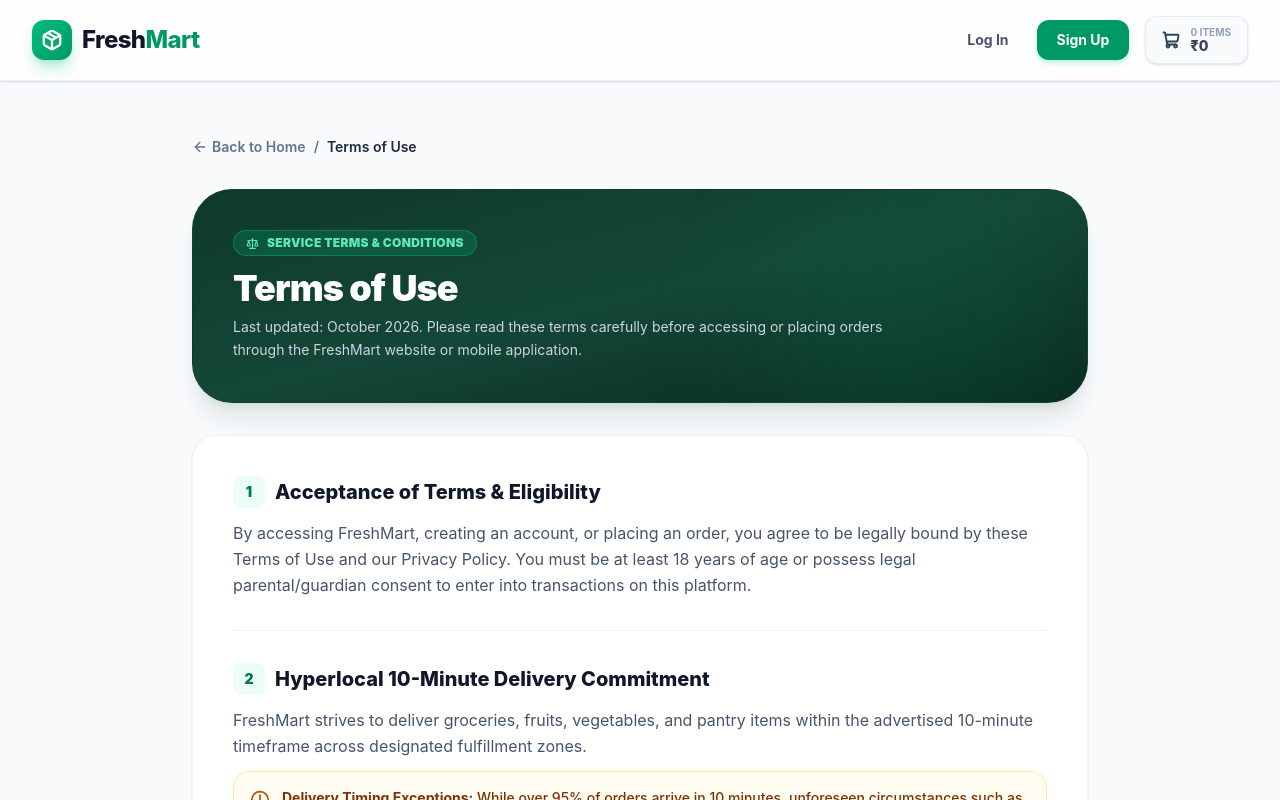
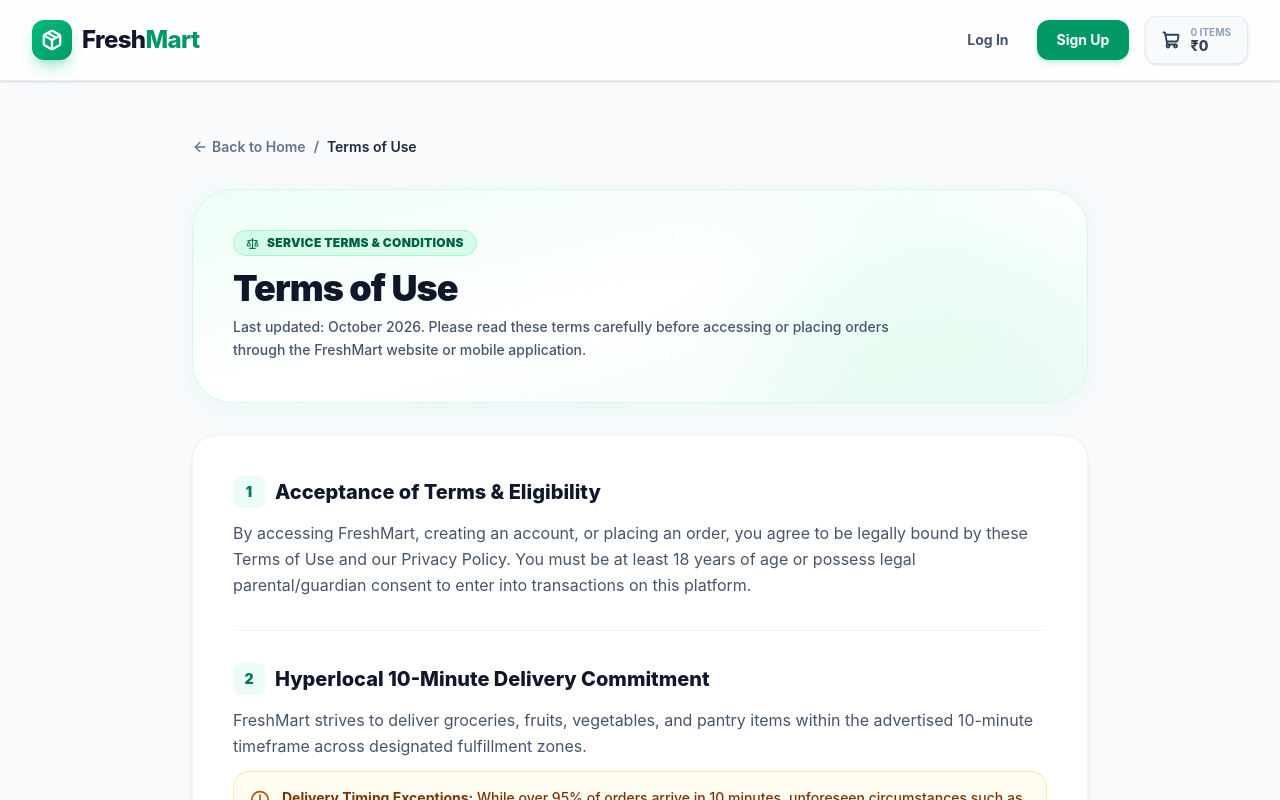
Before and after one commit to Aniketgupta4/freshmart-grocery, a React (Vite) app: page /terms-of-use in a window 1280 px wide. Shown: the top 800 px of the page. Built offline with nearby package versions, Linux system fonts and the light colour scheme.

Commit message:
Convert policy pages header banners to clean light theme

```diff
--- a/src/pages/PrivacyPolicy.jsx
+++ b/src/pages/PrivacyPolicy.jsx
@@ -17,18 +17,18 @@
           <span className="text-slate-800">Privacy Policy</span>
         </div>
 
-        {/* Hero Header */}
-        <div className="relative overflow-hidden bg-gradient-to-br from-[#0F392B] via-[#144737] to-[#0A261D] rounded-3xl sm:rounded-[2.5rem] p-6 sm:p-10 text-white shadow-xl shadow-[#0F392B]/10 border border-emerald-900/40">
-          <div className="absolute top-0 right-0 w-80 h-80 bg-emerald-500/10 rounded-full blur-3xl pointer-events-none" />
+        {/* Hero Header - Light Theme */}
+        <div className="relative overflow-hidden bg-gradient-to-br from-emerald-50/90 via-white to-emerald-50/50 rounded-3xl sm:rounded-[2.5rem] p-6 sm:p-10 border border-emerald-100/90 shadow-[0_4px_25px_rgba(16,185,129,0.06)]">
+          <div className="absolute top-0 right-0 w-80 h-80 bg-emerald-100/40 rounded-full blur-3xl pointer-events-none" />
           <div className="relative z-10">
-            <div className="inline-flex items-center gap-2 px-3 py-1 rounded-full bg-emerald-500/20 border border-emerald-400/30 text-emerald-300 text-xs font-black tracking-wide uppercase mb-3">
-              <Shield size={13} className="text-emerald-300" />
+            <div className="inline-flex items-center gap-2 px-3 py-1 rounded-full bg-emerald-100/80 border border-emerald-200 text-emerald-800 text-xs font-black tracking-wide uppercase mb-3">
+              <Shield size={13} className="text-emerald-700" />
               Your Privacy Matters
             </div>
-            <h1 className="text-2xl sm:text-4xl font-black tracking-tight text-white">
+            <h1 className="text-2xl sm:text-4xl font-black tracking-tight text-slate-900">
               Privacy Policy
             </h1>
-            <p className="mt-2 text-slate-300 text-xs sm:text-sm leading-relaxed max-w-2xl">
+            <p className="mt-2 text-slate-600 text-xs sm:text-sm leading-relaxed max-w-2xl font-medium">
               Last updated: October 2026. At FreshMart, we respect your privacy and are committed to protecting the personal data you share with us during your quick-commerce shopping journey.
             </p>
           </div>
--- a/src/pages/ReturnPolicy.jsx
+++ b/src/pages/ReturnPolicy.jsx
@@ -17,18 +17,18 @@
           <span className="text-slate-800">Return & Refund Policy</span>
         </div>
 
-        {/* Hero Header */}
-        <div className="relative overflow-hidden bg-gradient-to-br from-[#0F392B] via-[#144737] to-[#0A261D] rounded-3xl sm:rounded-[2.5rem] p-6 sm:p-10 text-white shadow-xl shadow-[#0F392B]/10 border border-emerald-900/40">
-          <div className="absolute top-0 right-0 w-80 h-80 bg-emerald-500/10 rounded-full blur-3xl pointer-events-none" />
+        {/* Hero Header - Light Theme */}
+        <div className="relative overflow-hidden bg-gradient-to-br from-emerald-50/90 via-white to-emerald-50/50 rounded-3xl sm:rounded-[2.5rem] p-6 sm:p-10 border border-emerald-100/90 shadow-[0_4px_25px_rgba(16,185,129,0.06)]">
+          <div className="absolute top-0 right-0 w-80 h-80 bg-emerald-100/40 rounded-full blur-3xl pointer-events-none" />
           <div className="relative z-10">
-            <div className="inline-flex items-center gap-2 px-3 py-1 rounded-full bg-emerald-500/20 border border-emerald-400/30 text-emerald-300 text-xs font-black tracking-wide uppercase mb-3">
-              <RotateCcw size={13} className="text-emerald-300" />
+            <div className="inline-flex items-center gap-2 px-3 py-1 rounded-full bg-emerald-100/80 border border-emerald-200 text-emerald-800 text-xs font-black tracking-wide uppercase mb-3">
+              <RotateCcw size={13} className="text-emerald-700" />
               100% Quality & Freshness Guarantee
             </div>
-            <h1 className="text-2xl sm:text-4xl font-black tracking-tight text-white">
+            <h1 className="text-2xl sm:text-4xl font-black tracking-tight text-slate-900">
               Return & Refund Policy
             </h1>
-            <p className="mt-2 text-slate-300 text-xs sm:text-sm leading-relaxed max-w-2xl">
+            <p className="mt-2 text-slate-600 text-xs sm:text-sm leading-relaxed max-w-2xl font-medium">
               We stand behind every item we deliver. If something isn't fresh, damaged, or didn't meet your expectation, we make returns and refunds completely frictionless.
             </p>
           </div>
--- a/src/pages/TermsOfUse.jsx
+++ b/src/pages/TermsOfUse.jsx
@@ -17,18 +17,18 @@
           <span className="text-slate-800">Terms of Use</span>
         </div>
 
-        {/* Hero Header */}
-        <div className="relative overflow-hidden bg-gradient-to-br from-[#0F392B] via-[#144737] to-[#0A261D] rounded-3xl sm:rounded-[2.5rem] p-6 sm:p-10 text-white shadow-xl shadow-[#0F392B]/10 border border-emerald-900/40">
-          <div className="absolute top-0 right-0 w-80 h-80 bg-emerald-500/10 rounded-full blur-3xl pointer-events-none" />
+        {/* Hero Header - Light Theme */}
+        <div className="relative overflow-hidden bg-gradient-to-br from-emerald-50/90 via-white to-emerald-50/50 rounded-3xl sm:rounded-[2.5rem] p-6 sm:p-10 border border-emerald-100/90 shadow-[0_4px_25px_rgba(16,185,129,0.06)]">
+          <div className="absolute top-0 right-0 w-80 h-80 bg-emerald-100/40 rounded-full blur-3xl pointer-events-none" />
           <div className="relative z-10">
-            <div className="inline-flex items-center gap-2 px-3 py-1 rounded-full bg-emerald-500/20 border border-emerald-400/30 text-emerald-300 text-xs font-black tracking-wide uppercase mb-3">
-              <Scale size={13} className="text-emerald-300" />
+            <div className="inline-flex items-center gap-2 px-3 py-1 rounded-full bg-emerald-100/80 border border-emerald-200 text-emerald-800 text-xs font-black tracking-wide uppercase mb-3">
+              <Scale size={13} className="text-emerald-700" />
               Service Terms & Conditions
             </div>
-            <h1 className="text-2xl sm:text-4xl font-black tracking-tight text-white">
+            <h1 className="text-2xl sm:text-4xl font-black tracking-tight text-slate-900">
               Terms of Use
             </h1>
-            <p className="mt-2 text-slate-300 text-xs sm:text-sm leading-relaxed max-w-2xl">
+            <p className="mt-2 text-slate-600 text-xs sm:text-sm leading-relaxed max-w-2xl font-medium">
               Last updated: October 2026. Please read these terms carefully before accessing or placing orders through the FreshMart website or mobile application.
             </p>
           </div>
```
